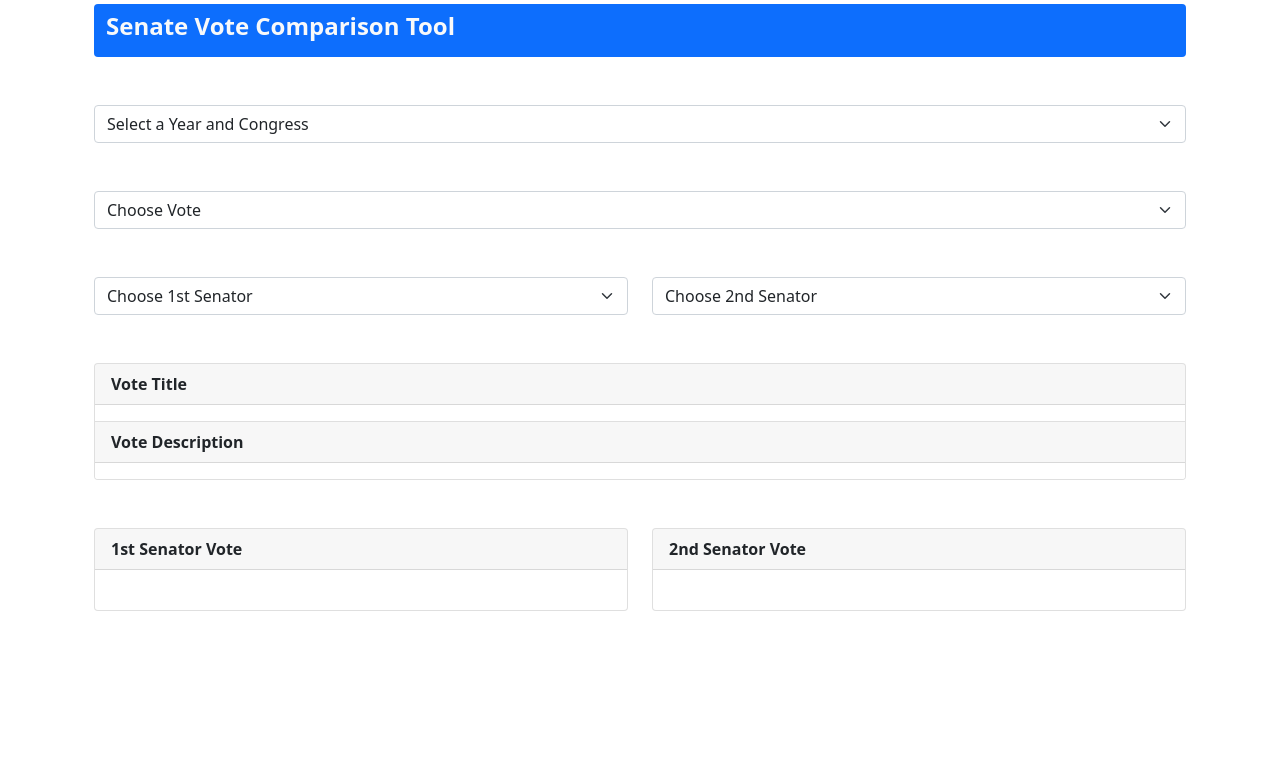
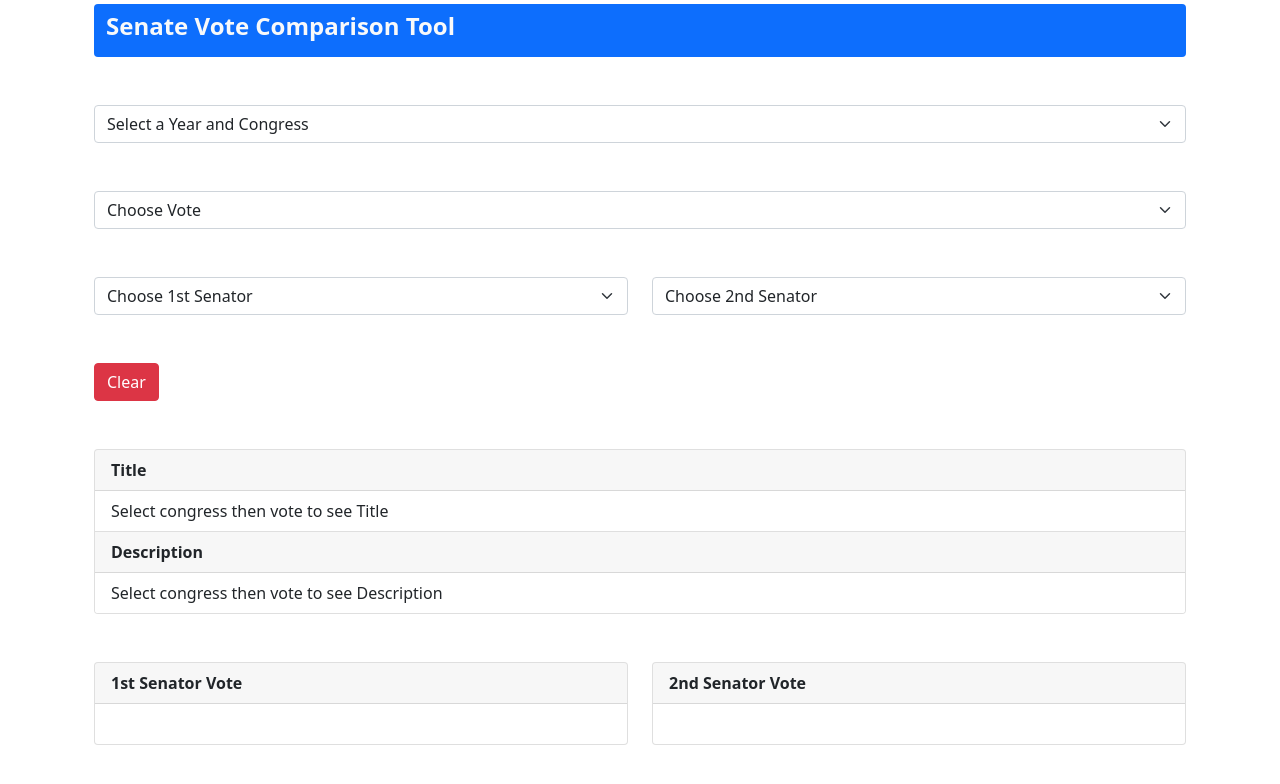
Before and after one commit to krause-matt/senate-vote-comparator-api, a React (Create React App) app: page / in a window 1280 px wide. Shown: the top 784 px of the page. Built offline with nearby package versions, Linux system fonts and the light colour scheme.

Commit message:
Added form clear button, still need to wire it up properly

```diff
--- a/src/components/App.js
+++ b/src/components/App.js
@@ -3,8 +3,8 @@ import propublica from "../api/propublica"
 import congress_dates from "./CongressDates"
 
 const App = () => {
-  const [title, setTitle] = useState("")
-  const [description, setDescription] = useState("")
+  const [title, setTitle] = useState("Select congress then vote to see Title")
+  const [description, setDescription] = useState("Select congress then vote to see Description")
   const [rollCall, setRollCall] = useState(null)
   const [year, setYear] = useState(null)
   const [congress, setCongress] = useState(null)
@@ -32,15 +32,14 @@ const App = () => {
     setYear(e.target.options[e.target.selectedIndex].dataset.year)
     setCongress(e.target.options[e.target.selectedIndex].dataset.congress)
     setSession(e.target.options[e.target.selectedIndex].dataset.session)
-    setTitle(null)
-    setDescription(null)
+    // setTitle(null)
+    // setDescription(null)
   }
 
   useEffect(() => {
     if(year && (year!==yearRef.current)) {
+      setVoteArray(["Loading..."])
       const getVoteNum = async () => {
-
-        setVoteArray(["Loading..."])
 
         const getVoteNumNov = async () => {
           const response_nov = await propublica.get(`senate/votes/${year}-11-02/${year}-12-01.json`)
@@ -165,6 +164,16 @@ const App = () => {
     }
   })
 
+  const clearSearch = () => {
+    setYear(null)
+    setCongress(null)
+    setSession(null)
+    setSenatorOne("")
+    setSenatorTwo("")
+    setSenatorOneVote("")
+    setSenatorTwoVote("")
+  }
+
   return (
     <div className="container">
       <div className="container mt-1">
@@ -176,7 +185,7 @@ const App = () => {
       </div>
       <form className="mt-5">
         <div className="container mb-5">
-          <select className="form-select" onChange={congressState}>
+          <select id="congressSelect" className="form-select" onChange={congressState}>
             <option value="">Select a Year and Congress</option>
             {congressList}
           </select>
@@ -204,15 +213,16 @@ const App = () => {
           </div>
         </div>
         <div className="container">
+          <button type="button" className="btn btn-danger mb-5" onClick={clearSearch}>Clear</button>
           <div className="card">
             <div className="card-header">
-              <strong>Vote Title</strong>
+              <strong>Title</strong>
             </div>
             <ul className="list-group list-group-flush">
               <li className="list-group-item">{title}</li>
             </ul>
             <div className="card-header">
-            <strong>Vote Description</strong>
+            <strong>Description</strong>
             </div>
             <ul className="list-group list-group-flush">
               <li className="list-group-item">{description}</li>
```
